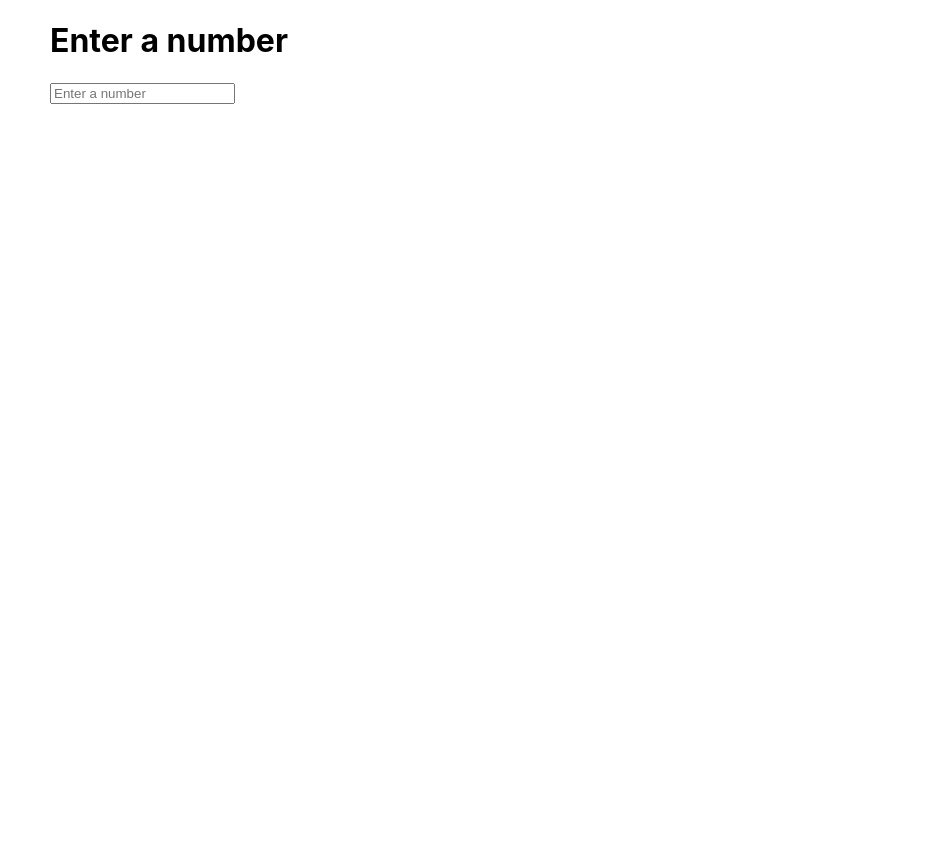
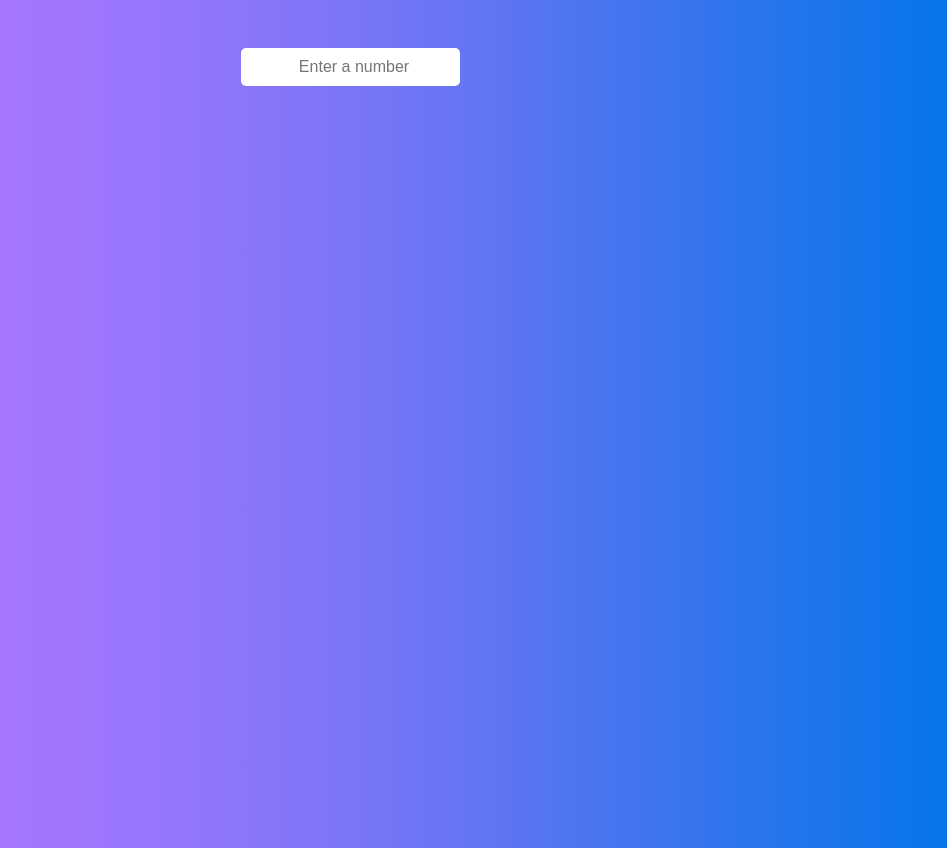
Before and after one commit to DanThor/reactnumbers, a React (Create React App) app: page / in a window 1280 px wide. Shown: the whole page, without its empty margins (290-1237 px from the left). Before the commit the page ends 800 px from the top, so only its background shows below. Built offline with nearby package versions, Linux system fonts and the light colour scheme.

Commit message:
Sprinkled some CSS as icing on the cake

```diff
--- a/src/components/Result/index.js
+++ b/src/components/Result/index.js
@@ -1,5 +1,6 @@
 import React from "react";
 import PropTypes from "prop-types";
+import "./result.css";
 
 const Result = props => {
     return (
--- a/src/components/Result/result.css
+++ b/src/components/Result/result.css
@@ -0,0 +1,4 @@
+.result-data {
+  color: white;
+  margin: 0 20px;
+}
--- a/src/components/Search/index.js
+++ b/src/components/Search/index.js
@@ -5,8 +5,7 @@ import "./search.css";
 const Search = props => {
     return (
          <>
-         <h1>Enter a number</h1>
-                <input className="inputSearch" onChange={props.handleChange} placeholder="Enter a number" />
+                <input className="inputSearch"  onChange={props.handleChange} placeholder="Enter a number" />
          </>
            );
 };
--- a/src/components/Search/search.css
+++ b/src/components/Search/search.css
@@ -0,0 +1,14 @@
+.inputSearch {
+  display: flex;
+  align-items: center;
+  margin: 3rem auto;
+  border: none;
+  font-size: inherit;
+  padding-top: 10px;
+  padding-left: 10px;
+  padding-bottom: 10px;
+  width: fit-content;
+  text-align: center;
+  color: #aaa;
+  border-radius: 5px;
+}
--- a/src/components/View/index.js
+++ b/src/components/View/index.js
@@ -2,16 +2,17 @@ import React from "react";
 import "./view.css";
 
 const View = props => (
-  <div
+  <section
     {...props}
     style={{
       maxWidth: "600px",
       margin: "0 auto",
-      width: "100vw"
+      width: "100vw",
+      height: "100vh",
     }}
   >
     {props.children}
-  </div>
+  </section>
 );
 
 export default View;
--- a/src/index.css
+++ b/src/index.css
@@ -1,13 +1,34 @@
 body {
   margin: 0;
-  font-family: -apple-system, BlinkMacSystemFont, 'Segoe UI', 'Roboto', 'Oxygen',
-    'Ubuntu', 'Cantarell', 'Fira Sans', 'Droid Sans', 'Helvetica Neue',
+  font-family: -apple-system, BlinkMacSystemFont, "Segoe UI", "Roboto", "Oxygen",
+    "Ubuntu", "Cantarell", "Fira Sans", "Droid Sans", "Helvetica Neue",
     sans-serif;
   -webkit-font-smoothing: antialiased;
   -moz-osx-font-smoothing: grayscale;
+  width: 100%;
+  height: 100vh;
+  background: linear-gradient(
+    to right,
+    hsla(264.13, 100%, 63.92%, 0.74) 0%,
+    hsla(263.71, 99.73%, 64.02%, 0.743) 8.1%,
+    hsla(262.49, 98.97%, 64.31%, 0.753) 15.5%,
+    hsla(260.52, 97.77%, 64.72%, 0.767) 22.5%,
+    hsla(257.82, 96.17%, 65.21%, 0.786) 29%,
+    hsla(254.38, 94.24%, 65.75%, 0.807) 35.3%,
+    hsla(250.16, 92.02%, 66.29%, 0.832) 41.2%,
+    hsla(245.15, 89.6%, 66.81%, 0.857) 47.1%,
+    hsla(239.31, 87.19%, 66.96%, 0.883) 52.9%,
+    hsla(233.41, 85.95%, 64.36%, 0.908) 58.8%,
+    hsla(228.05, 85.03%, 61.6%, 0.933) 64.7%,
+    hsla(223.27, 84.46%, 58.7%, 0.954) 71%,
+    hsla(219.1, 84.22%, 55.67%, 0.973) 77.5%,
+    hsla(215.53, 84.31%, 52.54%, 0.987) 84.5%,
+    hsla(212.55, 86.99%, 49.34%, 0.997) 91.9%,
+    hsl(210.13, 100%, 46.08%) 100%
+  );
 }
 
 code {
-  font-family: source-code-pro, Menlo, Monaco, Consolas, 'Courier New',
+  font-family: source-code-pro, Menlo, Monaco, Consolas, "Courier New",
     monospace;
 }
```
